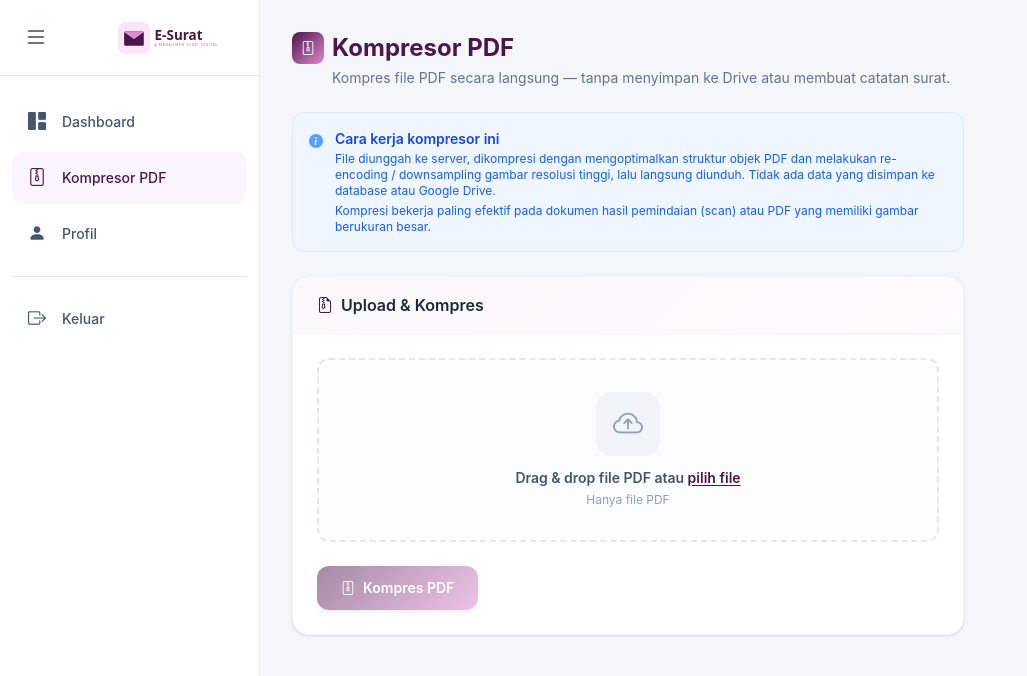
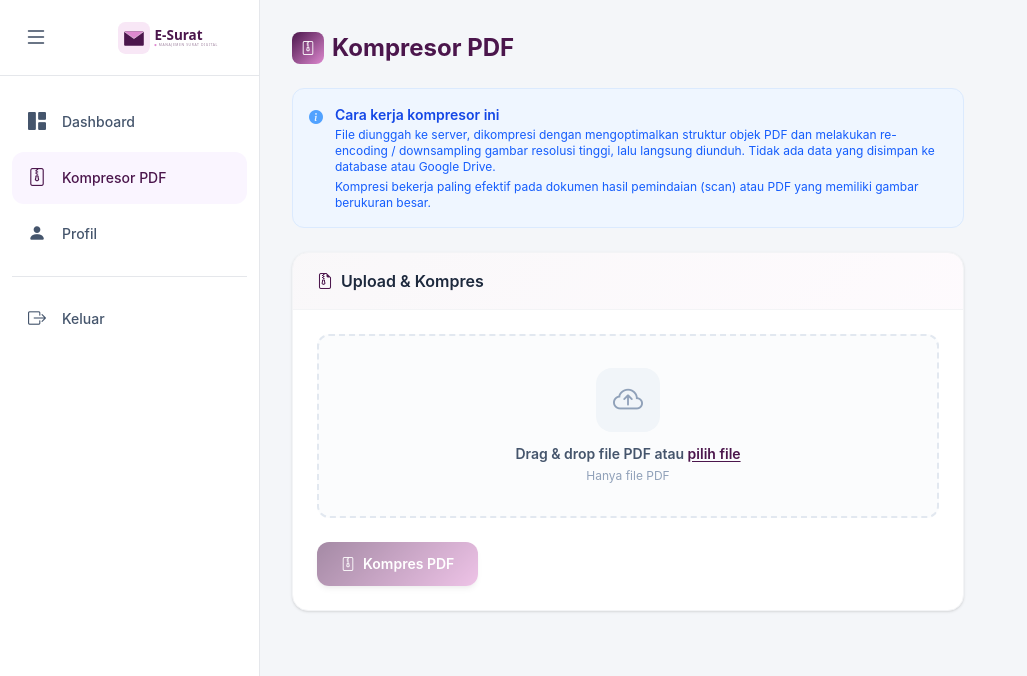
Before and after one commit to chali-pa/e-surat, a React (Vite) app in the folder frontend/: page /pdf-compressor in a window 1280 px wide. Shown: the top 676 px of the page, without its empty margins (0-1027 px from the left). Built offline with nearby package versions, Linux system fonts and the light colour scheme; no server answers; sample sign-in values are in the browser's storage.

Commit message:
update fitur

```diff
--- a/frontend/src/pages/pdf-compressor/PdfCompressorPage.jsx
+++ b/frontend/src/pages/pdf-compressor/PdfCompressorPage.jsx
@@ -180,9 +180,6 @@ export default function PdfCompressorPage() {
           </span>
           <h1 className="text-2xl font-bold text-[#4B164C]">Kompresor PDF</h1>
         </div>
-        <p className="text-sm text-slate-500 ml-10">
-          Kompres file PDF secara langsung — tanpa menyimpan ke Drive atau membuat catatan surat.
-        </p>
       </div>
 
       {/* Info card */}
```
